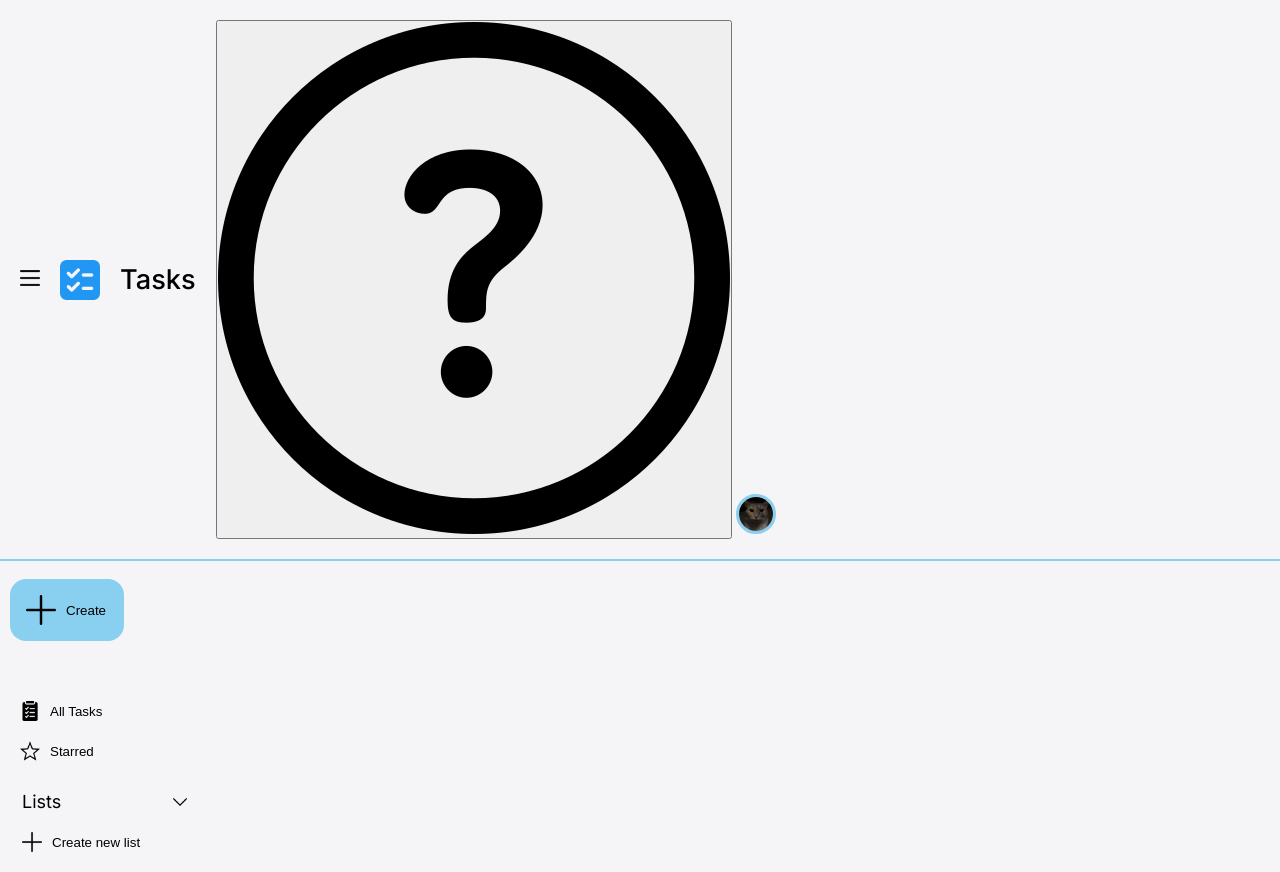
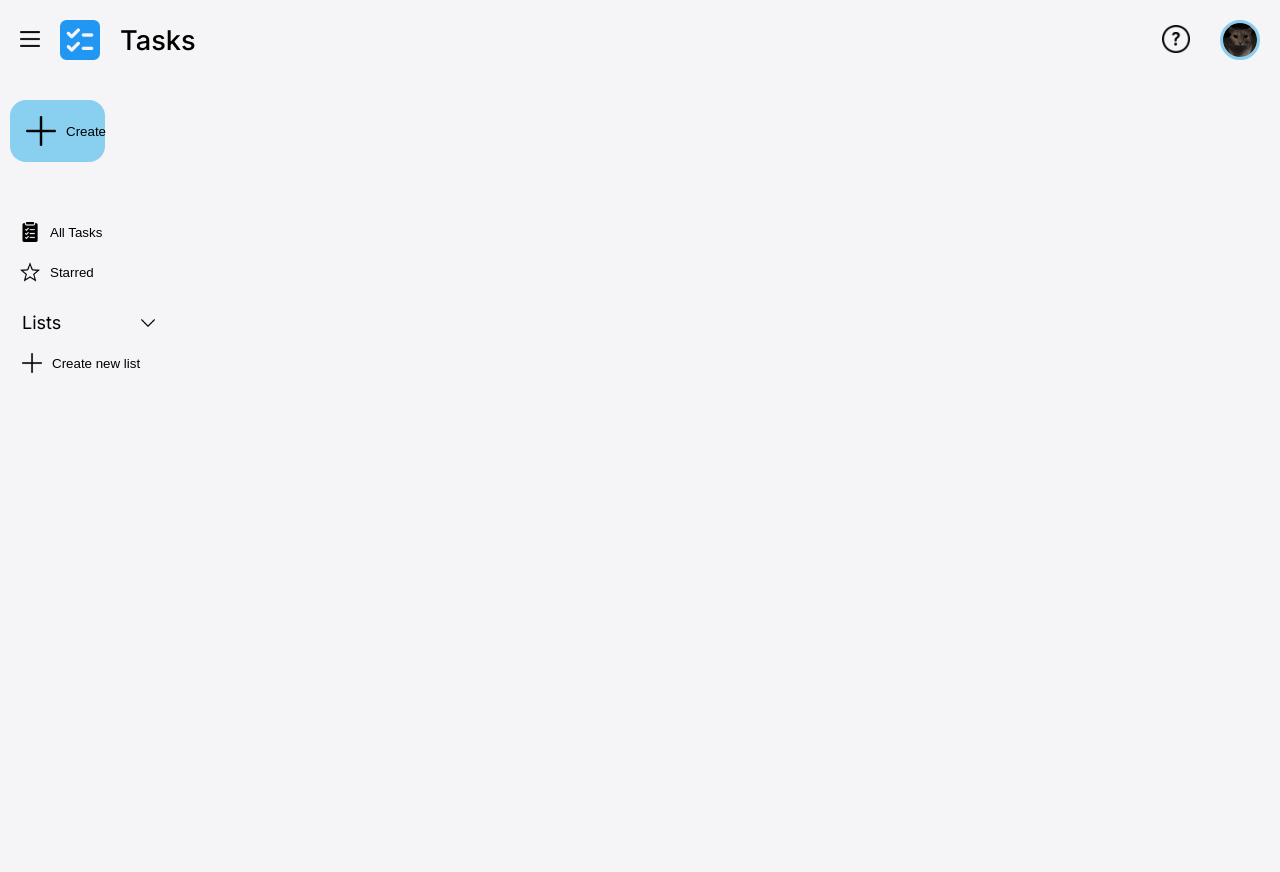
Before and after one commit to melio0504/todo-list, a website built with webpack: page index.html in a window 1280 px wide. After the commit the page ends 800 px from the top, so only its background shows below. Built offline with nearby package versions, Linux system fonts and the light colour scheme.

Commit message:
Organize CSS code

```diff
--- a/src/styles.css
+++ b/src/styles.css
@@ -19,11 +19,11 @@
   --font-family: "Inter", sans-serif;
 }
 
-body,
-#root {
+body {
   height: 100vh;
   background: var(--bg-clr);
   font-family: var(--font-family);
+  overflow: hidden;
 
   header {
     display: flex;
@@ -31,17 +31,16 @@ body,
     gap: 20px;
     width: 100vw;
     padding: 20px;
-    outline: 2px solid var(--primary-clr);
 
-    .menu-toggle {
+    button {
       cursor: pointer;
       border: none;
       background: none;
+    }
 
-      & img {
+    .menu-toggle > img {
         width: 20px;
         height: 20px;
-      }
     }
 
     .logo {
@@ -54,24 +53,39 @@ body,
        font-weight: 500;
     }
 
-    .profile-icon {
-      width: 40px;
-      height: 40px;
-      border-radius: 50px;
-      border: 3px solid var(--primary-clr);
+    .right-side {
       margin-left: auto;
-      cursor: pointer;
+      display: flex;
+      place-items: center;
+      gap: 30px;
+
+      .author > img {
+        width: 28px;
+        height: 28px;
+      }
+
+      .profile-icon {
+        width: 40px;
+        height: 40px;
+        border-radius: 50px;
+        border: 3px solid var(--primary-clr);
+        cursor: pointer;
+      }
     }
   }
 
   .wrapper {
     display: flex;
+    width: 100%;
+    height: 90%;
+
 
     .sidebar {
       display: flex;
       flex-direction: column;
-      width: 200px;
+      width: 15%;
       padding: 20px 0px 20px 10px;
+
 
       img {
         width: 20px;
@@ -131,7 +145,9 @@ body,
 
     .task-container {
       display: grid;
-      width: 80%;
+      width: 100%;
+      background: var(--bg-clr);
+      border-radius: 16px;
     }
   }
 }
```
